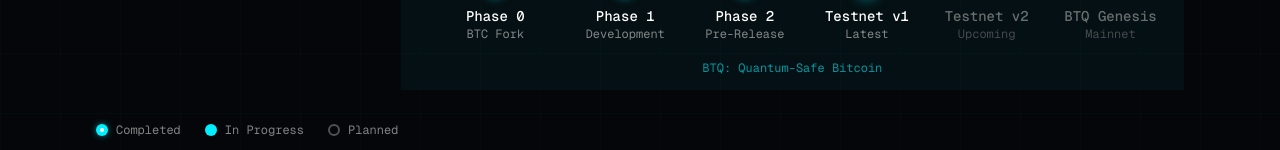
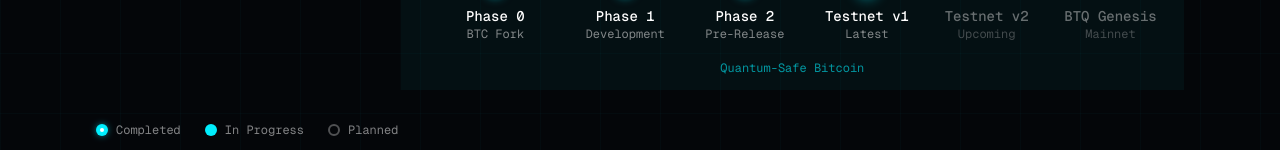
Before and after one commit to en-tropyc/bitcoin-quantum-website, a Next.js app: page /introduction in a window 1280 px wide. Shown: the part 607-757 px from the top of the page. Built offline with nearby package versions, Linux system fonts and the light colour scheme.

Commit message:
Change BTQ branch label to Quantum-Safe Bitcoin

```diff
--- a/src/components/GitBranchRoadmap.tsx
+++ b/src/components/GitBranchRoadmap.tsx
@@ -154,7 +154,7 @@
 
             {/* BTQ branch label (lower region) */}
             <div className="absolute" style={{ left: '64%', top: '165px', transform: 'translateX(-50%)' }}>
-              <span className="text-xs font-dm-mono text-[#00f0ff]/60 whitespace-nowrap">BTQ: Quantum-Safe Bitcoin</span>
+              <span className="text-xs font-dm-mono text-[#00f0ff]/60 whitespace-nowrap">Quantum-Safe Bitcoin</span>
             </div>
 
             {/* BTQ Roadmap nodes - on lower line */}
@@ -237,7 +237,7 @@
               <span className="text-[9px] font-dm-mono text-white/25 italic">Classical Bitcoin (vulnerable)</span>
             </div>
             <div className="absolute" style={{ left: '485px', top: '165px', transform: 'translateX(-50%)' }}>
-              <span className="text-[9px] font-dm-mono text-[#00f0ff]/50 italic">BTQ: Quantum-Safe Bitcoin</span>
+              <span className="text-[9px] font-dm-mono text-[#00f0ff]/50 italic">Quantum-Safe Bitcoin</span>
             </div>
 
             {/* BTQ nodes - on lower line */}
```
